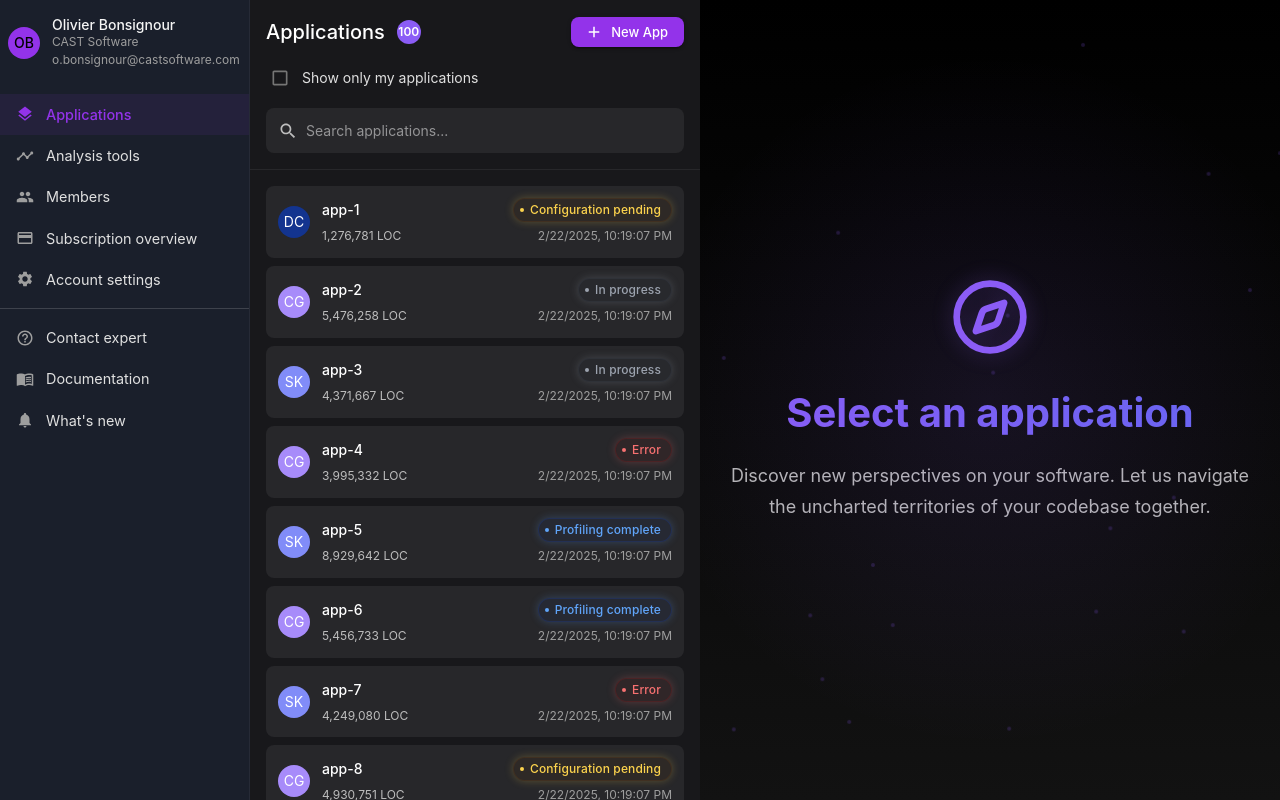
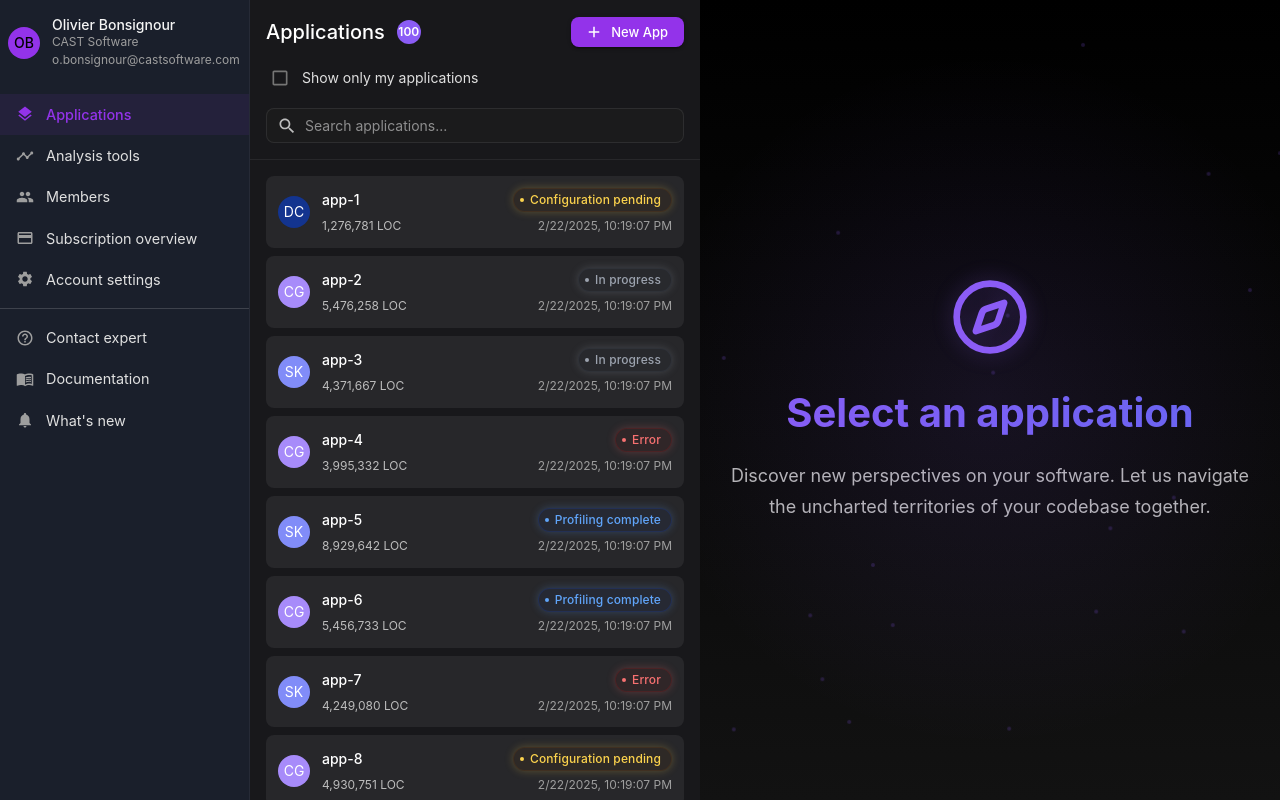
Before and after one commit to athenalobo/IC-landing-page, a React (Vite) app: page / in a window 1280 px wide. Built offline with nearby package versions, Linux system fonts and the light colour scheme.

Commit message:
improvements progress

```diff
--- a/src/components/ApplicationList.jsx
+++ b/src/components/ApplicationList.jsx
@@ -47,7 +47,7 @@ const getAvatarColor = (initials) => {
   return initials === 'OB' ? colorMap.OB : (colorMap.default[initials[0]] || '#6b7280');
 };
 
-const StatusChip = styled(Box)(({ status }) => {
+export const StatusChip = styled(Box)(({ status }) => {
   const statusColors = {
     'analysis complete': {
       color: '#4ade80',
@@ -112,11 +112,22 @@ const StatusChip = styled(Box)(({ status }) => {
 const StyledSearchInput = styled(Box)(({ theme }) => ({
   display: 'flex',
   alignItems: 'center',
-  padding: '8px 12px',
-  backgroundColor: theme.palette.grey[800],
-  borderRadius: theme.shape.borderRadius,
+  padding: '2px 10px',
+  backgroundColor: 'rgba(30, 30, 30, 0.6)',
+  borderRadius: '8px',
+  border: '1px solid rgba(255, 255, 255, 0.08)',
+  transition: 'all 0.2s ease-in-out',
+
   '&:hover': {
-    backgroundColor: theme.palette.grey[750],
+    backgroundColor: 'rgba(40, 40, 40, 0.8)',
+    border: '1px solid rgba(255, 255, 255, 0.12)',
+    boxShadow: '0 2px 8px rgba(0, 0, 0, 0.15)'
+  },
+
+  '&:focus-within': {
+    backgroundColor: 'rgba(45, 45, 45, 0.9)',
+    border: '1px solid rgba(255, 255, 255, 0.16)',
+    boxShadow: '0 2px 12px rgba(0, 0, 0, 0.2)'
   }
 }));
 
--- a/src/components/MainView.jsx
+++ b/src/components/MainView.jsx
@@ -13,6 +13,7 @@ import NavigationBar from './NavigationBar';
 import DashboardGrid from './DashboardGrid';
 import ImprovementGrid from './ImprovementGrid';
 import ImpactImg from '../assets/image.png';
+import { StatusChip } from './ApplicationList';
 import ConfigPage from './ConfigPage';
 
 const float = keyframes`
@@ -279,7 +280,9 @@ const MainView = ({ selectedApp, activeSection, onSectionChange }) => {
             color: 'grey.500',
             mt: 1
           }}>
-            Status: {selectedApp.status}
+            <StatusChip status={selectedApp.status}>
+                    {selectedApp.status}
+                  </StatusChip>
           </Typography>
         </Box>
         <NavigationBar
```
